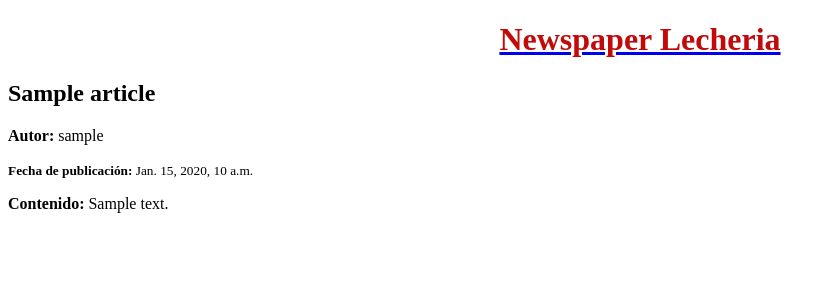
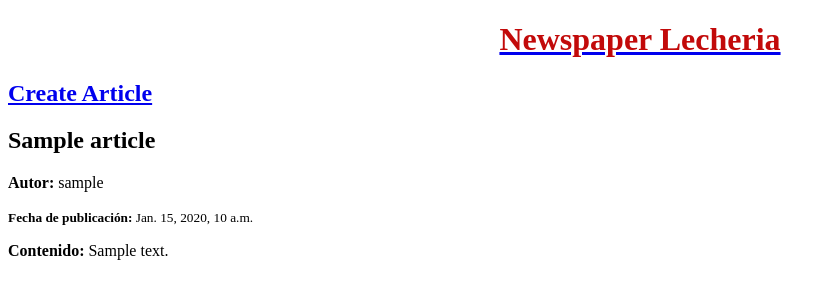
Before and after one commit to victoriabolivar1411-lang/blog-crud-abrir, a Django app: page /articulos/1/ in a window 1280 px wide. Shown: the top 300 px of the page, without its empty margins (0-836 px from the left). Run offline with Django 5.2, Linux system fonts and the light colour scheme; tables that the repository leaves empty hold one stand-in row (values such as "Sample post").

Commit message:
link create done

```diff
--- a/newspaper/urls.py
+++ b/newspaper/urls.py
@@ -5,5 +5,6 @@ from .views import ArticleListView, ArticleDetailView, ArticleCreateView
 
 urlpatterns = [
     path('', ArticleListView.as_view(), name='article-list'),
-    path ("articulos/<int:pk>/", ArticleDetailView.as_view(), name='article-detail')
+    path ("articulos/<int:pk>/", ArticleDetailView.as_view(), name='article-detail'),
+    path('articulos/nuevo/', ArticleCreateView.as_view(), name='article-create'),
     ]
--- a/templates/_base.html
+++ b/templates/_base.html
@@ -13,8 +13,11 @@
 
 
         <a href="{% url 'article-list' %}">
-            <h1>Newspaper Lecheria</h1>
-        </a>
+            <h1>Newspaper Lecheria</h1> </a>
+
+            <a href="{% url 'article-create' %}">
+                <h2>Create Article</h2>
+            </a>
     </header>
     <main>
         {% block content %}
```
Also changed, not shown: newspaper/models.py (line endings or trailing spaces).
